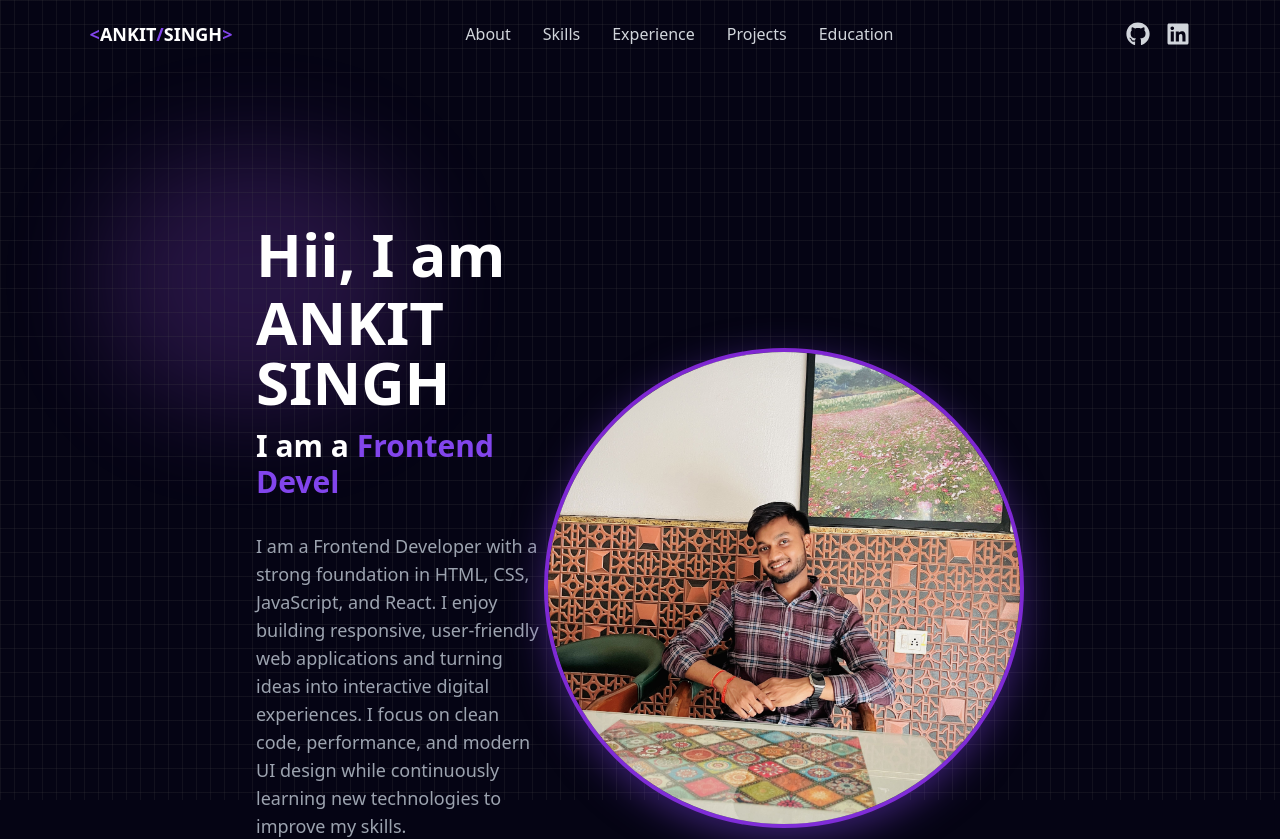
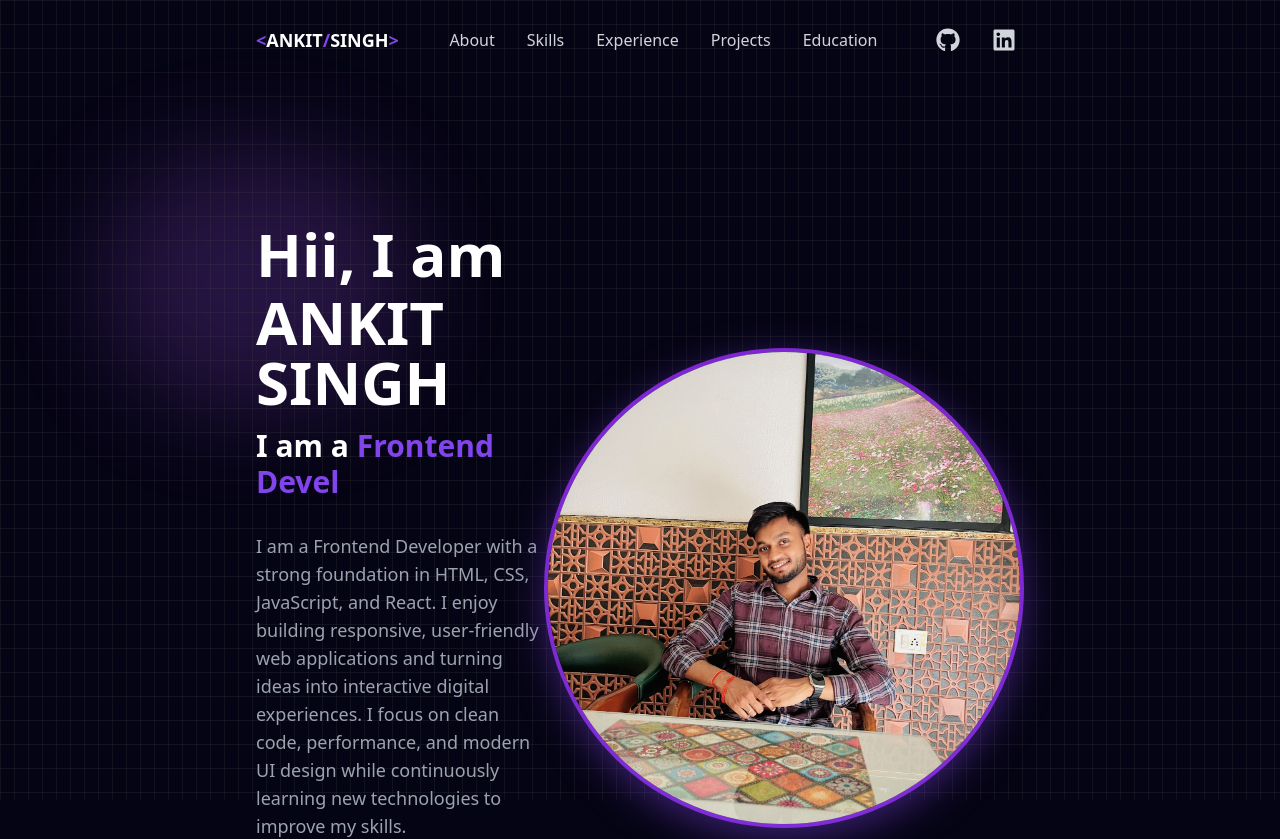
Before and after one commit to Ankuu0217/My-Portfolio, a React (Vite) app: page / in a window 1280 px wide. Shown: the top 839 px of the page. Built offline with nearby package versions, Linux system fonts and the light colour scheme.

Commit message:
fix: add spacing and block display to navbar social icons and correct class syntax spacing

```diff
--- a/src/components/Navbar.jsx
+++ b/src/components/Navbar.jsx
@@ -41,7 +41,7 @@ const Navbar = () => {
     ]
 
     return (
-        <nav className={`fixed top-0 w-full z-50 transition duration-300 px-[7vw] md:px-[7vw] lg:px-[20vw]${isScrolled ? "bg-[#050414] bg-opacity-50 backdrop-blur-md shadow-md" : "bg-transparent"
+        <nav className={`fixed top-0 w-full z-50 transition duration-300 px-[7vw] md:px-[7vw] lg:px-[20vw] ${isScrolled ? "bg-[#050414] bg-opacity-50 backdrop-blur-md shadow-md" : "bg-transparent"
             }`}>
             <div className='text-white py-5 flex justify-between items-center'>
                 <div className='text-lg font-semibold cursor-pointer'>
@@ -63,10 +63,10 @@ const Navbar = () => {
                 </ul>
 
                 <div className='hidden md:flex space-x-4'>
-                    <a className='text-gray-300 hover:text-[#8245ec]' href='https://github.com/Ankuu0217' target='_blank' rel='noopener noreferrer'>
+                    <a className='text-gray-300 hover:text-[#8245ec] p-2 block' href='https://github.com/Ankuu0217' target='_blank' rel='noopener noreferrer'>
                         <FaGithub size={24} />
                     </a>
-                    <a className='text-gray-300 hover:text-[#8245ec]' href='https://www.linkedin.com/in/ankit-singh-0216072a6' target='_blank' rel='noopener noreferrer'>
+                    <a className='text-gray-300 hover:text-[#8245ec] p-2 block' href='https://www.linkedin.com/in/ankit-singh-0216072a6' target='_blank' rel='noopener noreferrer'>
                         <FaLinkedin size={24} />
                     </a>
                 </div>
@@ -102,10 +102,10 @@ const Navbar = () => {
 
                         <div className='flex space-x-4'>
 
-                            <a  rel="noopener noreferrer" className='text-gray-300 hover:text-white' href='https://github.com/Ankuu0217' target='_blank'>
+                            <a  rel="noopener noreferrer" className='text-gray-300 hover:text-white p-2 block' href='https://github.com/Ankuu0217' target='_blank'>
                                 <FaGithub size={24} />
                             </a>
-                            <a className='text-gray-300 hover:text-white' href="https://www.linkedin.com/in/ankit-singh-0216072a6" target='_blank'>
+                            <a className='text-gray-300 hover:text-white p-2 block' href="https://www.linkedin.com/in/ankit-singh-0216072a6" target='_blank'>
                                 <FaLinkedin size={24} />
                             </a>
                         </div>
```
